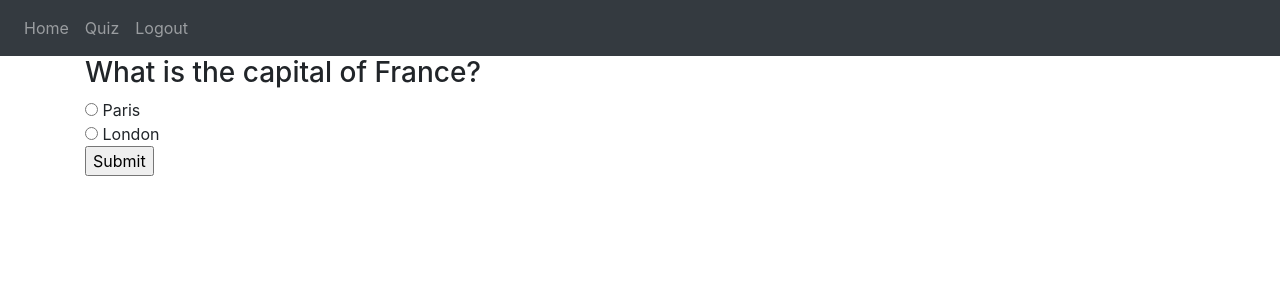
After one commit to juhum/QuizApp, a Flask app: page /quiz in a window 1280 px wide. The commit adds this page. Shown: the top 300 px of the page. Run offline with Flask 3, Linux system fonts and the light colour scheme; a user stored in the database is signed in; parts of the project's set-up code (start-up, migrations or seed data) failed here and were passed over; some libraries are stand-ins or nearby versions.

Commit message:
quiz page working

```diff
--- a/main.py
+++ b/main.py
@@ -1,6 +1,46 @@
+from flask import render_template, request
+
 from website import create_app
+# from website import .models
 
 app = create_app()
 
 if __name__ == '__main__':
     app.run(debug=True)
+
+
+from website.models import User, Questions, Question_choices, User_question_answers
+from website import db
+
+
+question = "What is the capital of France?"
+is_active = True
+
+new_question = Questions(question=question, is_active=is_active)
+db.session.add(new_question)
+db.session.commit()
+
+question_id = 1  # Assuming the ID of the question you want to add choices to is 1
+
+choice1 = "Paris"
+is_right_choice1 = True
+choice2 = "London"
+is_right_choice2 = False
+
+new_choice1 = Question_choices(question_id=question_id, choice=choice1, is_right_choice=is_right_choice1)
+new_choice2 = Question_choices(question_id=question_id, choice=choice2, is_right_choice=is_right_choice2)
+
+db.session.add(new_choice1)
+db.session.add(new_choice2)
+db.session.commit()
+
+user_id = 1  # Assuming the ID of the user who answered the question is 1
+question_id = 1  # Assuming the ID of the question answered is 1
+choice_id = 1  # Assuming the ID of the choice selected by the user is 1
+is_right_choice = True  # Assuming the user selected the correct choice
+
+new_answer = User_question_answers(user_id=user_id, question_id=question_id, choice_id=choice_id,
+                                   is_right_choice=is_right_choice)
+
+db.session.add(new_answer)
+db.session.commit()
--- a/website/auth.py
+++ b/website/auth.py
@@ -25,7 +25,7 @@ def login():
                 flash('Incorrect password or email. Please try again.', category='error')
         else:
             flash('Email does not exist.', category='error')
-    return render_template("login.html", boolean=True)
+    return render_template("login.html", user=current_user)
 
 
 @auth.route('/logout')
@@ -64,4 +64,4 @@ def sign_up():
             flash('Account created!', category='success')
             return redirect(url_for('views.home'))
 
-    return render_template("sign_up.html")
+    return render_template("sign_up.html", user=current_user)
--- a/website/models.py
+++ b/website/models.py
@@ -29,7 +29,7 @@ class Question_choices(db.Model):
 
 class User_question_answers(db.Model):
     id = db.Column(db.Integer, primary_key=True)
-    user_id = db.Column(db.Integer, db.ForeignKey('user.user_id'))
+    user_id = db.Column(db.Integer, db.ForeignKey('user.user_id'))  # Use lowercase 'u'
     question_id = db.Column(db.Integer, db.ForeignKey('questions.question_id'))
     choice_id = db.Column(db.Integer, db.ForeignKey('question_choices.choice_id'))
     is_right_choice = db.Column(db.Boolean)
--- a/website/templates/base.html
+++ b/website/templates/base.html
@@ -26,10 +26,14 @@
         </button>
         <div class="collapse navbar-collapse" id="navbar">
             <div class="navbar-nav">
+                {% if user.is_authenticated %}
+                <a class="nav-item nav-link" id="home" href="/">Home</a>
+                <a class="nav-item nav-link" id="quiz" href="/quiz">Quiz</a>
+                <a class="nav-item nav-link" id="logout" href="/logout">Logout</a>
+                {% else %}
                 <a class="nav-item nav-link" id="login" href="/login">Login</a>
                 <a class="nav-item nav-link" id="signUp" href="/sign-up">Sign Up</a>
-                <a class="nav-item nav-link" id="logout" href="/logout">Logout</a>
-                <a class="nav-item nav-link" id="home" href="/">Home</a>
+                {% endif %}
             </div>
         </div>
     </nav>
--- /dev/null
+++ b/website/templates/quiz.html
@@ -0,0 +1,15 @@
+{% extends "base.html" %}
+{% block title %}Quiz{% endblock %}
+
+{% block content %}
+<h3>{{ question.question }}</h3>
+<form method="POST" action="{{ url_for('views.quiz', question_index=current_question_index) }}">
+    <input type="hidden" name="question_id" value="{{ question.question_id }}">
+    {% for choice in choices %}
+        {% if choice.question_id == question.question_id %}
+            <input type="radio" name="choice" value="{{ choice.choice_id }}"> {{ choice.choice }}<br>
+        {% endif %}
+    {% endfor %}
+    <input type="submit" value="Submit">
+</form>
+{% endblock %}
--- a/website/views.py
+++ b/website/views.py
@@ -1,5 +1,6 @@
-from flask import Blueprint, render_template
+from flask import Blueprint, render_template, request, redirect, url_for
 from flask_login import login_required, current_user
+from .models import User, Questions, Question_choices, User_question_answers
 
 views = Blueprint('views', __name__)
 
@@ -7,4 +8,42 @@ views = Blueprint('views', __name__)
 @views.route('/')
 @login_required
 def home():
-    return render_template("home.html")
+    return render_template("home.html", user=current_user)
+
+
+@views.route('/quiz', methods=['GET', 'POST'])
+@login_required
+def quiz():
+    questions = Questions.query.all()
+    choices = Question_choices.query.all()
+    current_question_index = int(request.args.get('question_index', 0))
+    user = current_user  # Assuming you are using Flask-Login's current_user
+
+    if request.method == 'POST':
+        question_id = int(request.form.get('question_id'))
+        choice_id = int(request.form.get('choice'))
+        # Save the user's answer and perform necessary actions
+
+        # Check if there are more questions
+        if current_question_index + 1 < len(questions):
+            next_question_index = current_question_index + 1
+            return redirect(url_for('views.quiz', question_index=next_question_index))
+        else:
+            # Quiz completed, redirect to a result page or any other page
+            return redirect(url_for('views.quiz_completed'))
+
+    current_question = questions[current_question_index]
+    choices_for_current_question = [choice for choice in choices if choice.question_id == current_question.question_id]
+
+    return render_template("quiz.html", question=current_question, choices=choices_for_current_question,
+                           current_question_index=current_question_index, user=user)
+
+
+@views.route('/submit_answer/<int:question_id>', methods=['POST'])
+def submit_answer(question_id):
+    selected_choice = request.form.get('choice')
+
+    # Implement your logic to check the selected choice and update points or store the answer
+
+    # Redirect to the next question or result page
+    return redirect(url_for('views.quiz'))
```
Also changed, not shown: website/data_insert.py (added, +81 -0 lines), instance/database.db.
